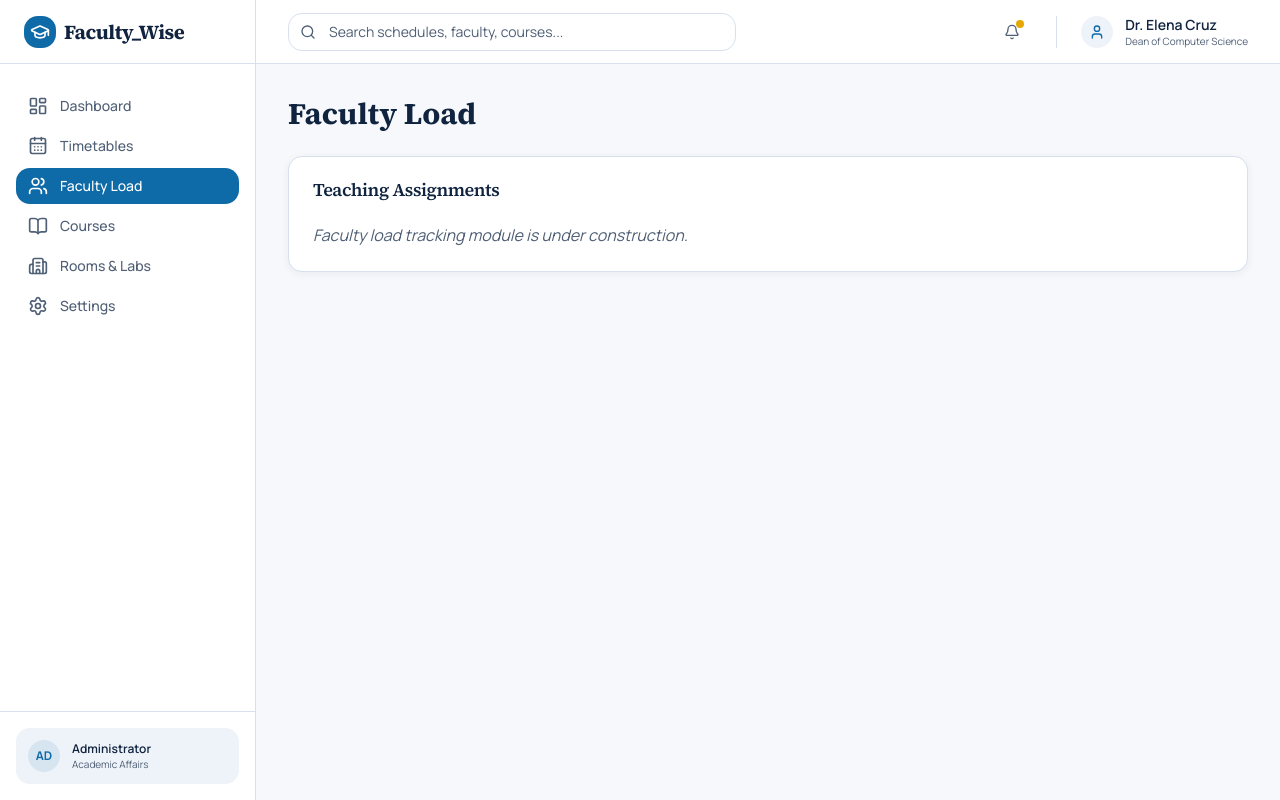
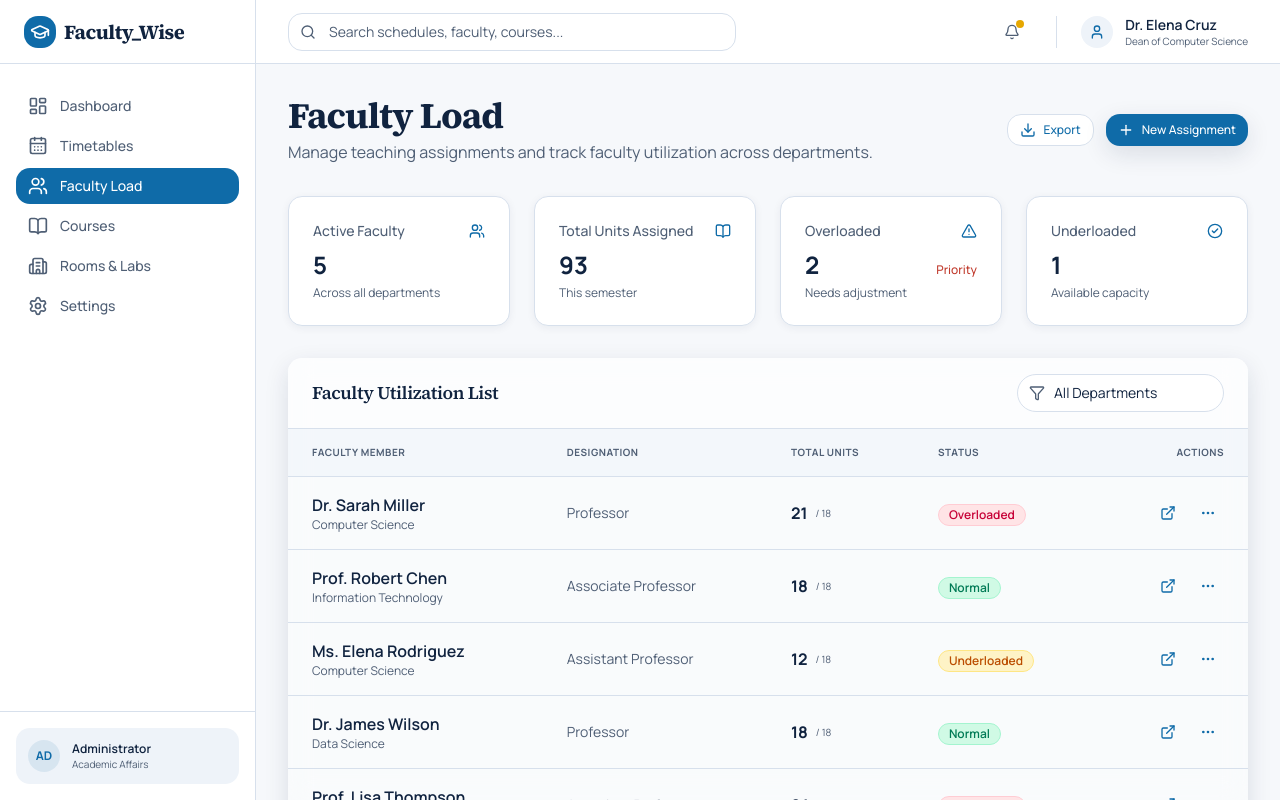
Before and after one commit to WenDEVLIFE/faculti_wise, a Next.js app: page /faculty-load in a window 1280 px wide. Built offline with nearby package versions, Linux system fonts and the light colour scheme.

Commit message:
feat: update FacultyLoadPage to use FacultyLoadView and remove placeholder content; add faculty load types

```diff
--- a/app/(dashboard)/faculty-load/page.tsx
+++ b/app/(dashboard)/faculty-load/page.tsx
@@ -1,18 +1,13 @@
 import * as React from "react";
-import { Card, CardHeader, CardTitle, CardContent } from "@/components/ui/Card";
+import FacultyLoadView from "@/features/faculty-load/FacultyLoadView";
+import { Suspense } from "react";
+
+export const unstable_instant = { prefetch: "static" };
 
 export default function FacultyLoadPage() {
   return (
-    <div className="space-y-6">
-      <h1 className="text-3xl font-bold text-text font-source-serif">Faculty Load</h1>
-      <Card>
-        <CardHeader>
-          <CardTitle>Teaching Assignments</CardTitle>
-        </CardHeader>
-        <CardContent>
-          <p className="text-text-muted italic">Faculty load tracking module is under construction.</p>
-        </CardContent>
-      </Card>
-    </div>
+    <Suspense fallback={<div className="animate-pulse h-[600px] bg-surface-alt rounded-xl" />}>
+      <FacultyLoadView />
+    </Suspense>
   );
 }
```
Also changed, not shown: lib/types/faculty-load.types.ts (added, +26 -0 lines).
